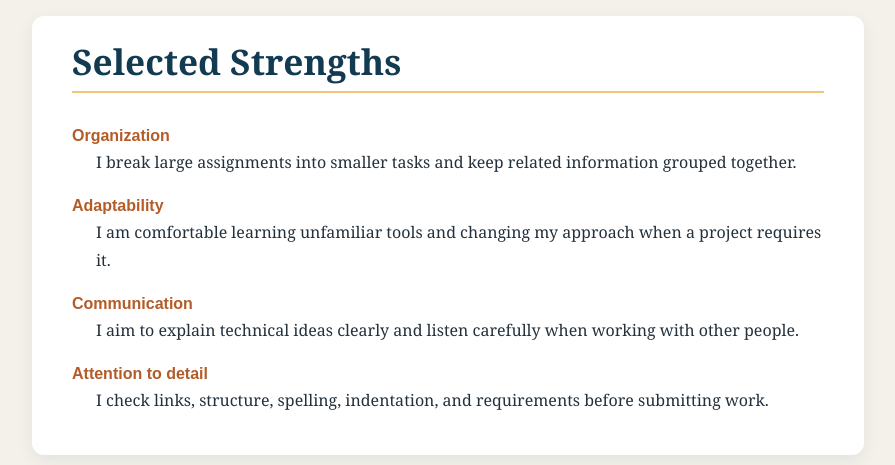
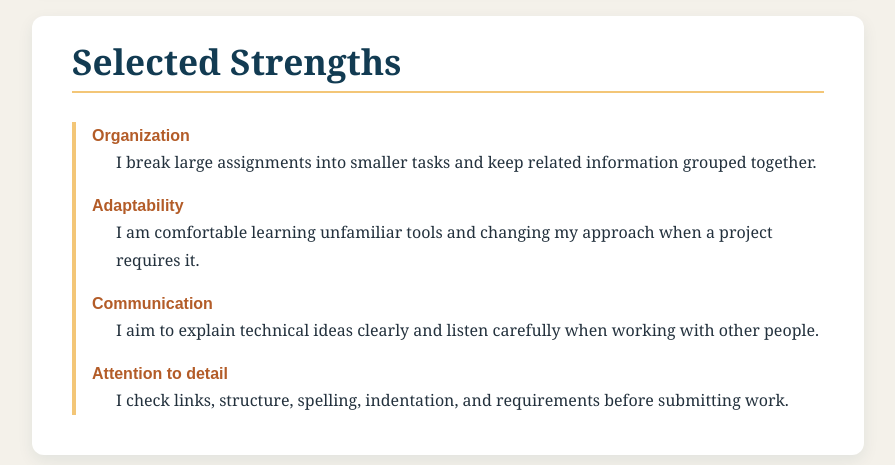
Before and after one commit to ChadNeely/project2, a plain HTML site: page resume.html in a window 1280 px wide. Shown: the part 1700-2165 px from the top of the page, without its empty margins (192-1087 px from the left). Drawn offline with Linux system fonts and the light colour scheme.

Commit message:
Clarify rubric styles and fixed layout
Co-authored-by: Copilot <223556219+Copilot@users.noreply.github.com>

```diff
--- a/style.css
+++ b/style.css
@@ -78,7 +78,7 @@ nav a[aria-current="page"] {
   background: #f3c677;
 }
 
-/* Style 3: Home page hero panel, accent text, and responsive image. */
+/* Style 3: Home page hero panel and accent text. */
 .hero,
 .resume-heading,
 .trip-heading {
@@ -103,6 +103,7 @@ nav a[aria-current="page"] {
   text-transform: uppercase;
 }
 
+/* Style 4: Home page content cards and section headings. */
 section {
   margin: 2rem 0;
   padding: 1.5rem clamp(1.25rem, 4vw, 2.5rem);
@@ -116,6 +117,7 @@ section h2 {
   border-bottom: 0.15rem solid #f3c677;
 }
 
+/* Style 5: Home page responsive images. */
 img {
   display: block;
   width: 100%;
@@ -125,7 +127,7 @@ img {
   border-radius: 0.5rem;
 }
 
-/* Style 7: Home page content cards and list spacing. */
+/* Style 6: Home page list spacing and accent markers. */
 .page-home section ul {
   display: grid;
   gap: 0.65rem;
@@ -136,11 +138,13 @@ img {
   color: #d88a3d;
 }
 
-/* Style 4: Resume page uses a centered fixed-width content column. */
+/* Style 7: Resume page uses a centered fixed-width content column. */
 .page-resume main {
-  max-width: 52rem;
+  width: 52rem;
+  max-width: calc(100% - 2rem);
 }
 
+/* Style 8: Resume page emphasizes its professional heading. */
 .resume-heading {
   text-align: center;
   border-top: 0.65rem solid #d88a3d;
@@ -163,14 +167,20 @@ dd {
   margin-left: 1.5rem;
 }
 
-/* Style 8: Resume page separates skills into an easy-to-scan list. */
+/* Style 9: Resume page formats definitions for quick scanning. */
+.page-resume dl {
+  padding-left: 1rem;
+  border-left: 0.25rem solid #f3c677;
+}
+
+/* Style 10: Resume page separates skills into an easy-to-scan list. */
 .page-resume section ul {
   padding-left: 1.25rem;
   column-count: 2;
   column-gap: 2rem;
 }
 
-/* Style 5: Trip page uses a wider fluid layout and a travel-themed palette. */
+/* Style 11: Trip page uses a wider fluid layout and a travel-themed palette. */
 .page-trip {
   background: #e7f0ef;
 }
@@ -180,15 +190,18 @@ dd {
   max-width: 78rem;
 }
 
+/* Style 12: Trip page gives its title a shoreline-inspired banner. */
 .trip-heading {
   border-bottom: 0.65rem solid #2a7f82;
   background: linear-gradient(135deg, #d8eeee, #ffffff);
 }
 
+/* Style 13: Trip page uses visual borders to separate travel sections. */
 .page-trip section {
   border-left: 0.4rem solid #2a7f82;
 }
 
+/* Style 14: Trip page styles its embedded video as a responsive media panel. */
 video {
   display: block;
   width: 100%;
@@ -198,7 +211,7 @@ video {
   background: #123b52;
 }
 
-/* Style 9: Trip page emphasizes outdoor sections with alternating depth. */
+/* Style 15: Trip page emphasizes outdoor sections with alternating depth. */
 .page-trip section:nth-of-type(even) {
   background: #f9fcfb;
   transform: translateX(1rem);
```
